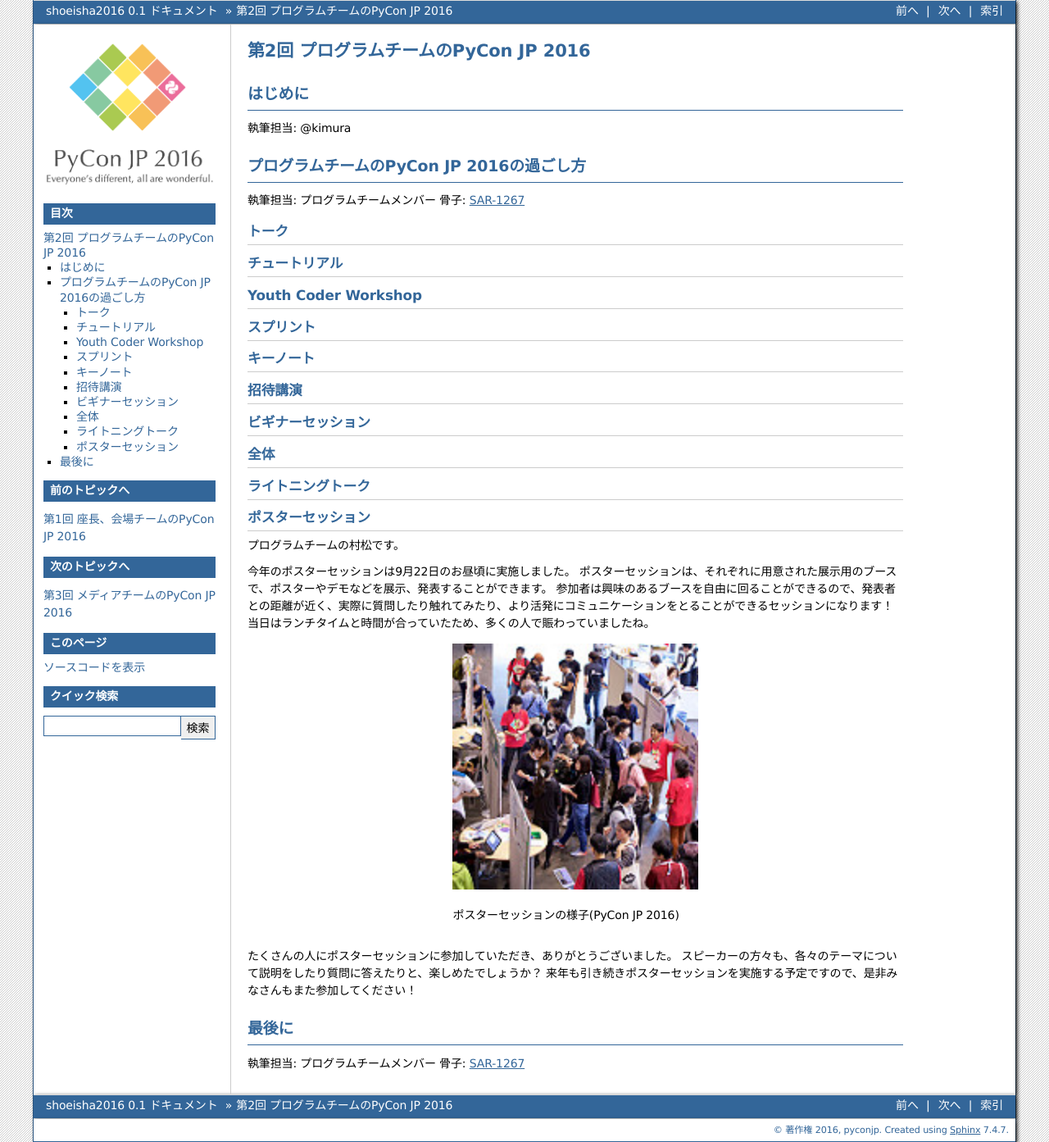
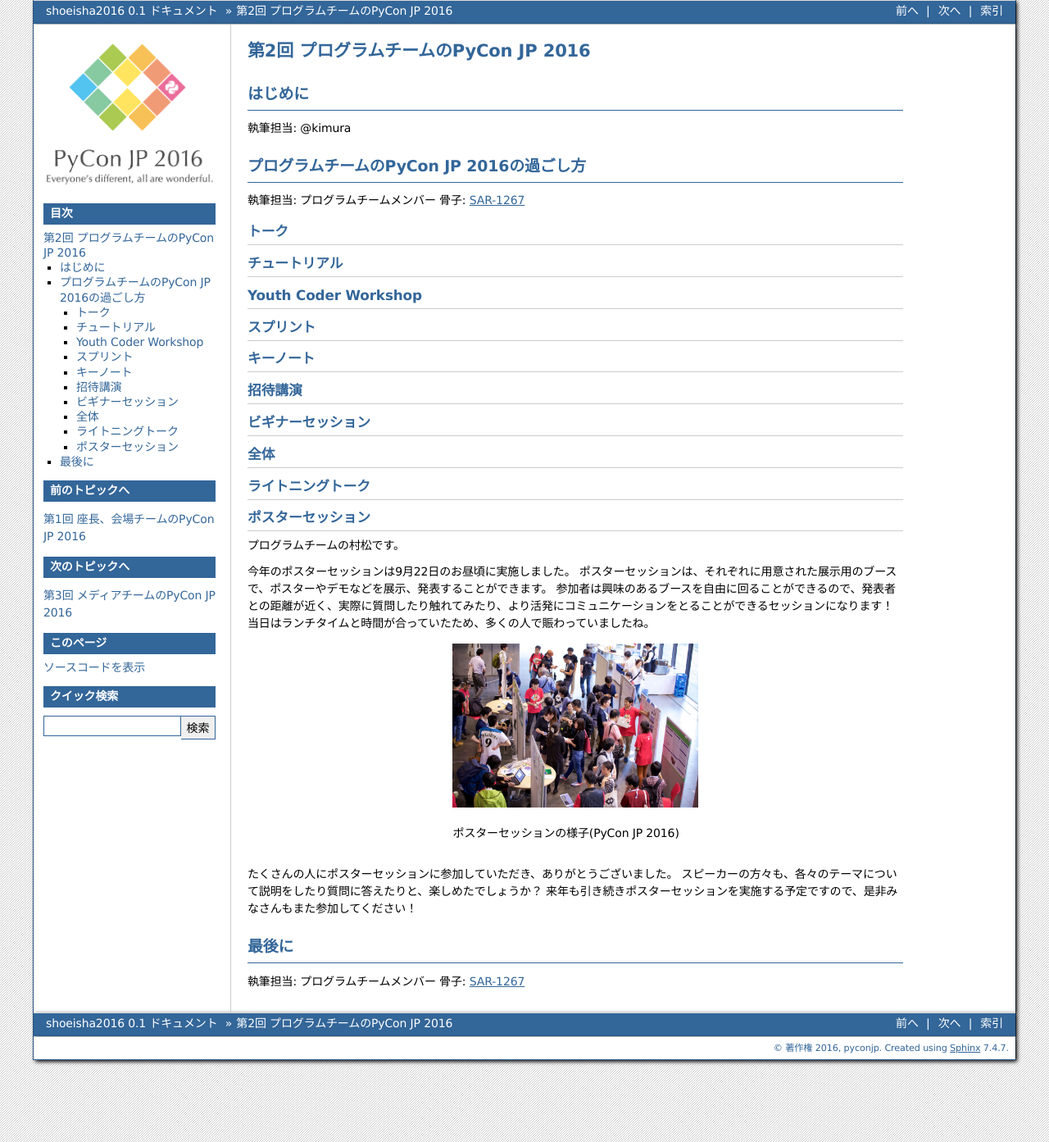
Before and after one commit to pyconjp/shoeisha2016, a Sphinx documentation site: the page built from source/afterreport_02_program.rst, in a window 1280 px wide. Shown: the whole page at 82% size. Built offline with Sphinx 7.4.7, drawn with Linux system fonts in a browser that asks for light colours.

Commit message:
画像を大きいサイズに変更

```diff
--- a/source/afterreport_02_program.rst
+++ b/source/afterreport_02_program.rst
@@ -58,7 +58,7 @@ Youth Coder Workshop
 参加者は興味のあるブースを自由に回ることができるので、発表者との距離が近く、実際に質問したり触れてみたり、より活発にコミュニケーションをとることができるセッションになります！
 当日はランチタイムと時間が合っていたため、多くの人で賑わっていましたね。
 
-.. figure:: /_static/beforereport_02_program/poster2016.jpg
+.. figure:: /_static/afterreport_02_program/poster2016.jpg
    :width: 300
 
    ポスターセッションの様子(PyCon JP 2016)
```
Also changed, not shown: source/_static/afterreport_02_program/poster2016.jpg (added), source/_static/beforereport_02_program/poster2016.jpg (deleted).
